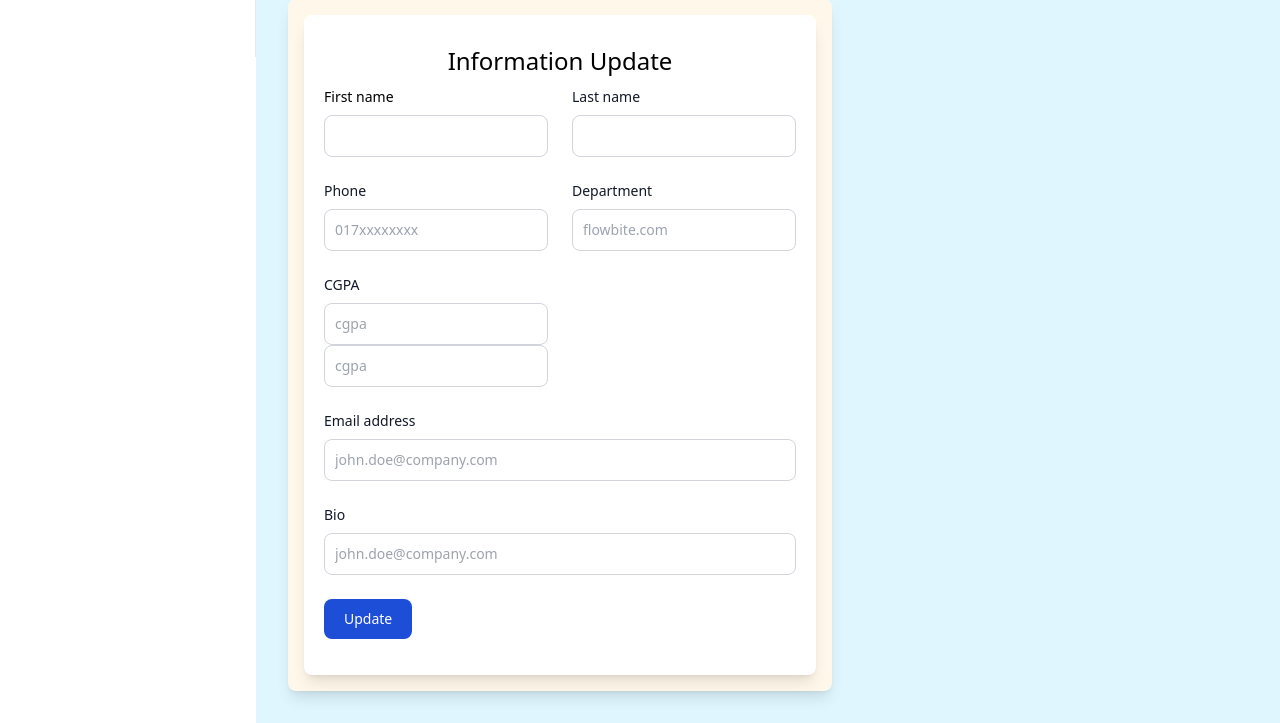
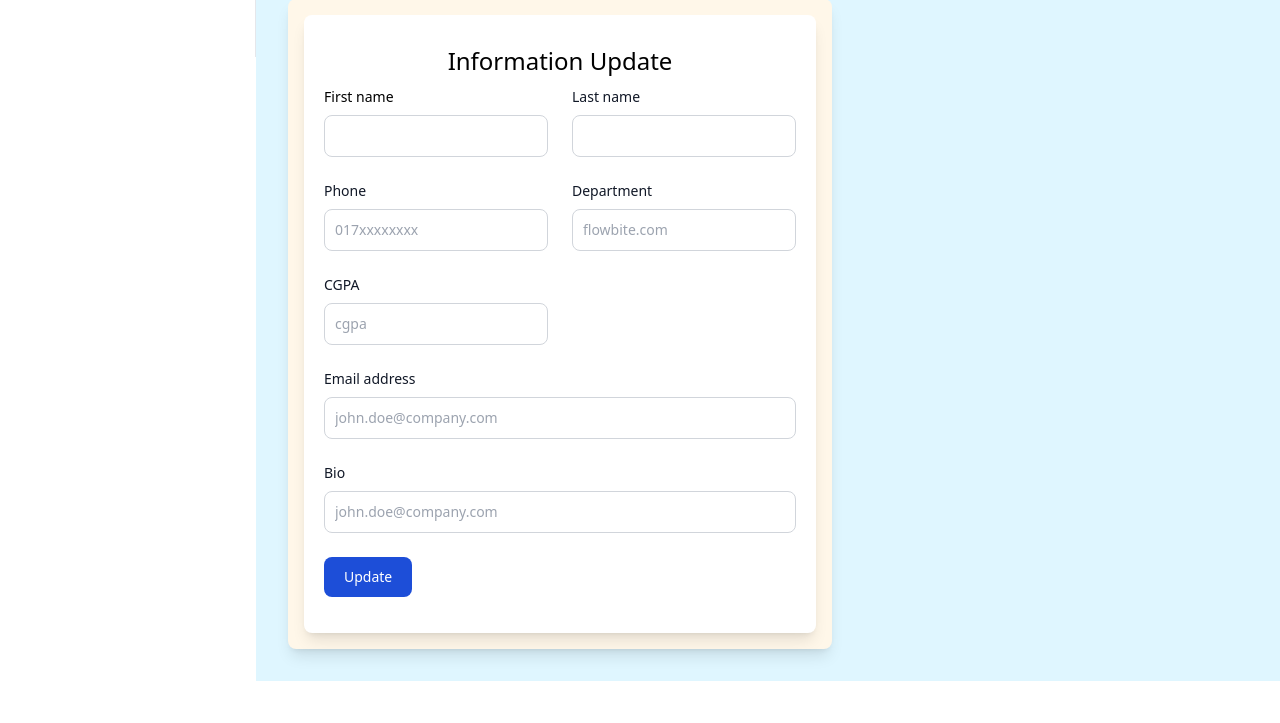
Before and after one commit to razibdash/AMS, a PHP site: page /Alumni/settings.php in a window 1280 px wide. Shown: the part 743-1466 px from the top of the page. After the commit the page ends 1424 px from the top, so only its background shows below. Run offline with PHP 8.4, Linux system fonts and the light colour scheme; data that the repository does not hold is empty; some libraries are stand-ins or nearby versions.

Commit message:
delete one input field

```diff
--- a/Alumni/settings.php
+++ b/Alumni/settings.php
@@ -206,8 +206,6 @@
 
                                         <input type="number" step="0.01" min="1" max="4" name="cgpa"  id="visitors" value="<?php echo $cgpa ?>" class="bg-white-50 border border-gray-300 text-black-900 text-sm rounded-lg focus:ring-blue-500 focus:border-blue-500 block w-full p-2.5 dark:bg-white-700 dark:border-gray-600 dark:placeholder-gray-400 dark:text-black dark:focus:ring-blue-500 dark:focus:border-blue-500" placeholder="cgpa" required />
 
-                                        <input type="number" name="cgpa"  id="visitors" value="<?php echo $cgpa ?>" class="bg-white-50 border border-gray-300 text-black-900 text-sm rounded-lg focus:ring-blue-500 focus:border-blue-500 block w-full p-2.5 dark:bg-white-700 dark:border-gray-600 dark:placeholder-gray-400 dark:text-black dark:focus:ring-blue-500 dark:focus:border-blue-500" placeholder="cgpa" required />
-
                                     </div>
                                 </div>
                                 <div class="mb-6">
```
